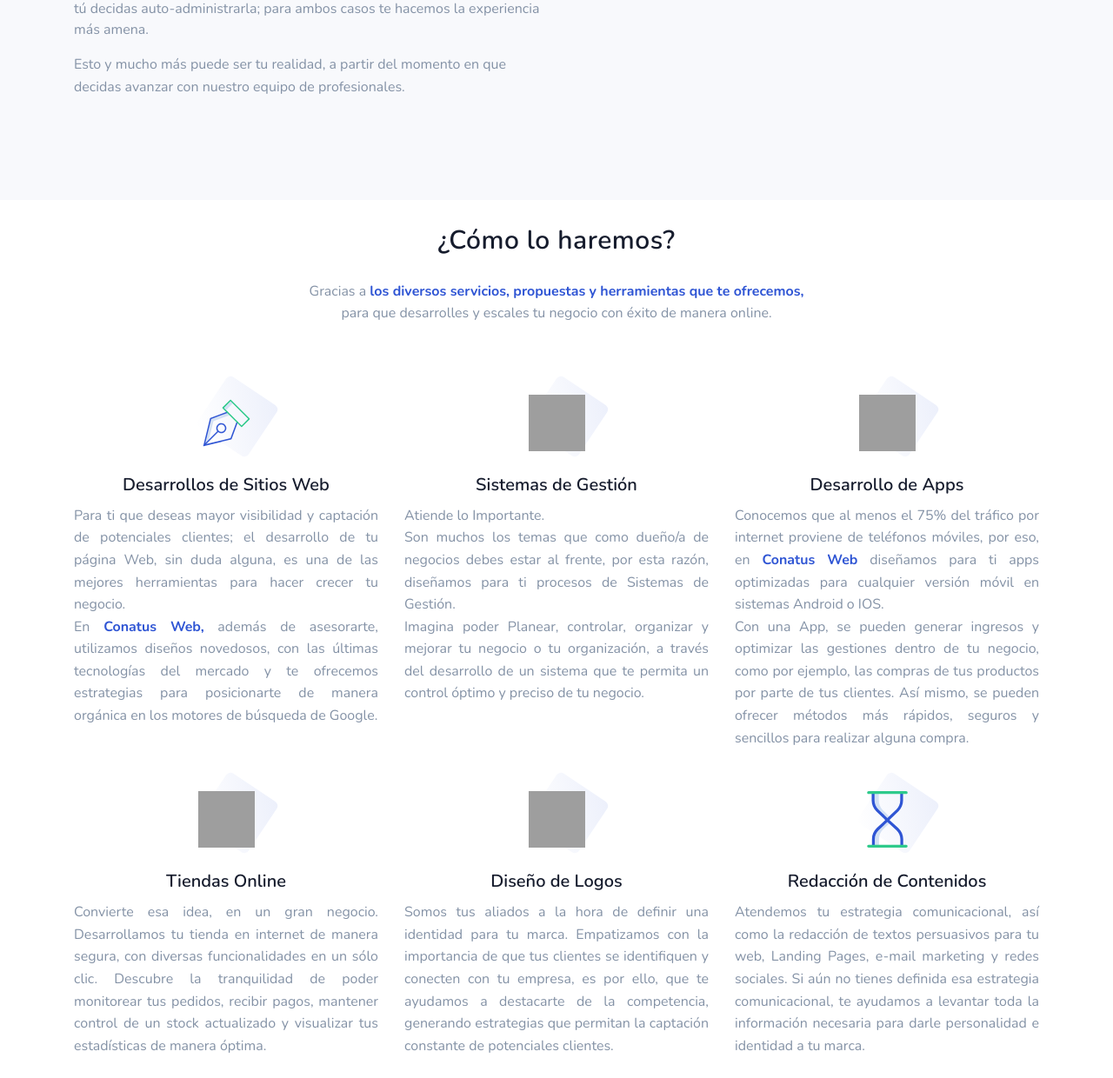
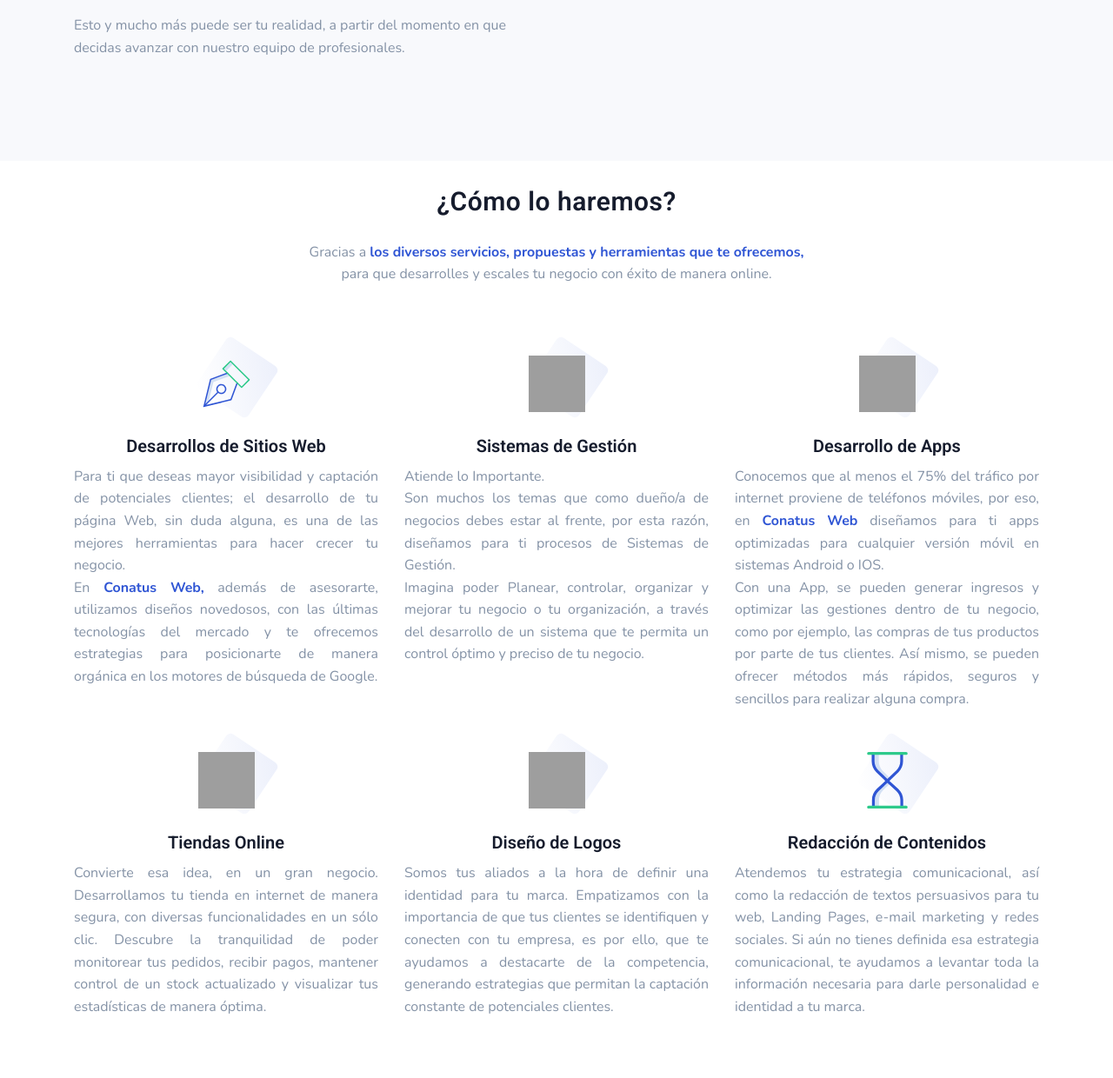
Before and after one commit to algamboa/conatusweb, a PHP site: page / in a window 1280 px wide. Shown: the part 2367-3607 px from the top of the page at 87% size. Run offline with PHP 8.4, Linux system fonts and the light colour scheme; some libraries are stand-ins or nearby versions; grey boxes are pictures that could not be loaded.

Commit message:
Roboto font added

```diff
--- a/css/style.css
+++ b/css/style.css
@@ -29,7 +29,7 @@
  *     17.  Contact              *
  *     18.  Footer               *
  ================================*/
-@import url("https://fonts.googleapis.com/css?family=Nunito:300,400,600,700&display=swap");
+@import url('https://fonts.googleapis.com/css2?family=Nunito:ital,wght@0,200..1000;1,200..1000&family=Roboto:ital,wght@0,100..900;1,100..900&display=swap');
 .bg-primary {
   background-color: #2f55d4 !important;
 }
@@ -1901,7 +1901,7 @@
 }
 
 h1, h2, h3, h4, h5, h6, .h1, .h2, .h3, .h4, .h5, .h6 {
-  font-family: "Nunito", sans-serif;
+  font-family: "Roboto", sans-serif;
   line-height: 1.5;
   font-weight: 600;
 }
```
